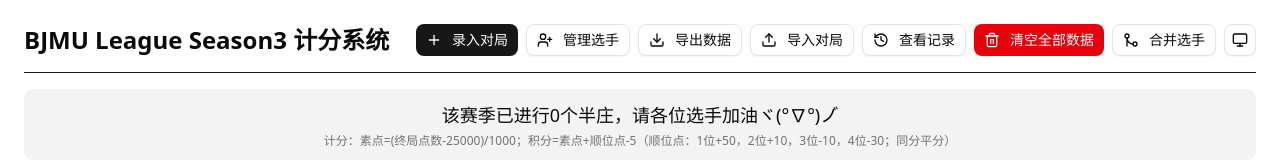
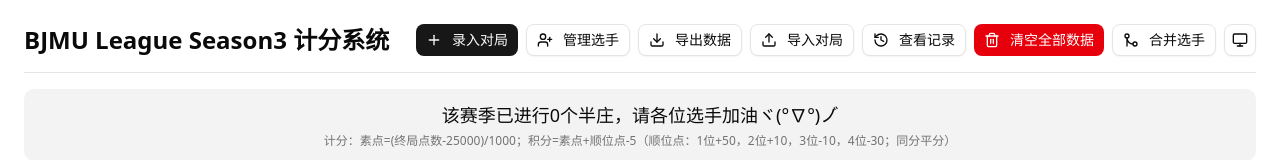
Before and after one commit to zhuozhiyongde/BJMU-Mahjong-League, a Next.js app: page / in a window 1280 px wide. Shown: the top 160 px of the page. Built offline with nearby package versions, Linux system fonts and the light colour scheme; no server answers; the database is empty.

Commit message:
💄 style: Change border

```diff
--- a/src/components/header.tsx
+++ b/src/components/header.tsx
@@ -26,7 +26,7 @@ export function Header({
   importEnabled = true,
 }: HeaderProps) {
   return (
-    <header className="border-b border-primary pb-4 mb-4">
+    <header className="border-b pb-4 mb-4">
       <div className="flex flex-col sm:flex-row justify-between items-start sm:items-center gap-4">
         <h1 className="text-2xl font-bold text-foreground max-sm:m-auto">
           BJMU League Season3 计分系统
```
